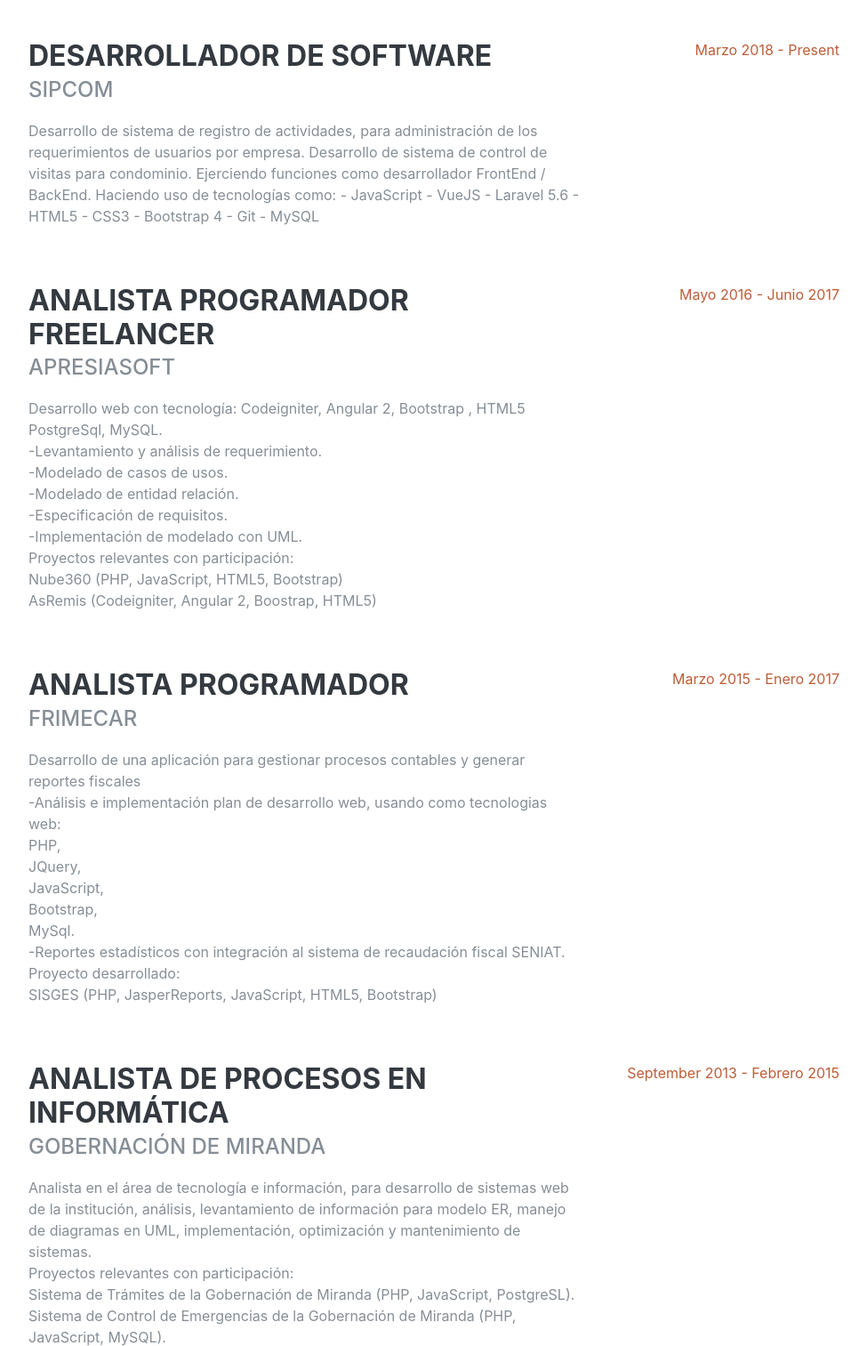
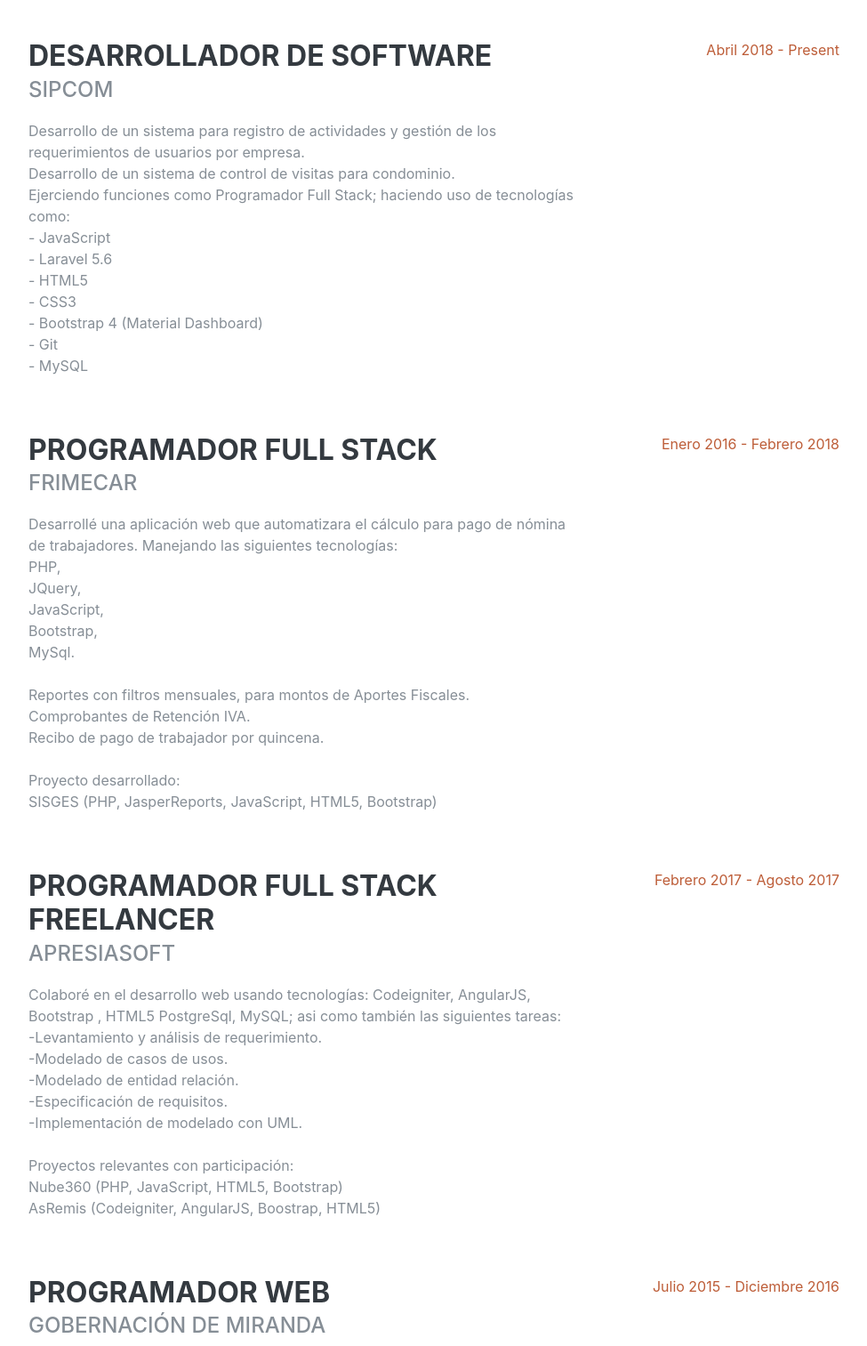
Before and after one commit to deivyrene/cv, a plain HTML site: page index.html in a window 1280 px wide. Shown: the part 920-2433 px from the top of the page at 89% size, without its empty margins (288-1263 px from the left). Drawn offline with Linux system fonts and the light colour scheme; a web font is replaced by a local one.

Commit message:
Mejor redaccion

```diff
--- a/index.html
+++ b/index.html
@@ -69,7 +69,11 @@
           <div class="subheading mb-5">Santa Isabel 361 · Santiago. Región Metropolitana · (+56) 965-295675 ·
             <a href="mailto:name@email.com">deivyhernandezperez@gmail.com</a>
           </div>
-          <p class="lead mb-5">Comprometido con el rol que me asignen, sin perder el enfoque de buenas prácticas; con 5 años de experiencia en el área de programación; cargos principalmente como Analista de Procesos en Informática, Analista Programador y Desarrollador de Software. Análisis y diseño de sistemas desarrollados en Laravel, Java Swing, JavaScript, Angular 2, VueJs, con bases de datos relacionales MySQL y/o PostgreSQL.</p>
+          <p class="lead mb-5">Soy Ingeniero en Informática con experiencia como Programador Web Full Stack (Laravel | Codeigniter | Java 7 | NodeJS | VueJs | AngularJs | Jquery | Bootstrap).
+
+            Así como también poseo habilidades para Análisis y Gestión de Requerimientos con los diagramas UML; modelado de Base de Datos usando como manejador: MySQL y PostgreSQL.
+
+            Me gusta ser pro activo, autodidacta, colaborador y lograr aprender de nuevas tecnologías que se fomentan a diario, para poder crecer en la carrera profesionalmente.</p>
           <div class="social-icons">
             <a target="_blank" href="https://www.linkedin.com/in/deivy-hernandez-94969b51/">
               <i class="fab fa-linkedin-in"></i>
@@ -94,74 +98,74 @@
             <div class="resume-content mr-auto">
               <h3 class="mb-0">Desarrollador de Software</h3>
               <div class="subheading mb-3">SIPCOM</div>
-              <p>Desarrollo de sistema de registro de actividades, para administración de los requerimientos de usuarios por empresa.
+              <p>Desarrollo de un sistema para registro de actividades y gestión de los requerimientos de usuarios por empresa. <br>
 
-                Desarrollo de sistema de control de visitas para condominio.
+                Desarrollo de un sistema de control de visitas para condominio. <br>
 
-                Ejerciendo funciones como desarrollador FrontEnd / BackEnd.
-
-                Haciendo uso de tecnologías como:
-                - JavaScript
-                - VueJS
-                - Laravel 5.6
-                - HTML5
-                - CSS3
-                - Bootstrap 4
-                - Git
-                - MySQL
+                Ejerciendo funciones como Programador Full Stack; haciendo uso de tecnologías como: <br>
+                - JavaScript <br>
+                - Laravel 5.6 <br>
+                - HTML5 <br>
+                - CSS3 <br>
+                - Bootstrap 4 (Material Dashboard) <br>
+                - Git <br>
+                - MySQL <br>
               </p>
             </div>
             <div class="resume-date text-md-right">
-              <span class="text-primary">Marzo 2018 - Present</span>
+              <span class="text-primary">Abril 2018 - Present</span>
+            </div>
+          </div>
+
+
+          <div class="resume-item d-flex flex-column flex-md-row mb-5">
+            <div class="resume-content mr-auto">
+              <h3 class="mb-0">Programador Full Stack</h3>
+              <div class="subheading mb-3">FRIMECAR</div>
+              <p>Desarrollé una aplicación web que automatizara el cálculo para pago de nómina de trabajadores.
+                Manejando las siguientes tecnologías:  <br>
+                PHP, <br>
+                JQuery, <br>
+                JavaScript, <br>
+                Bootstrap,<br>
+                MySql.<br><br>
+                Reportes con filtros mensuales, para montos de Aportes Fiscales. <br>
+                Comprobantes de Retención IVA. <br>
+                Recibo de pago de trabajador por quincena. <br><br>
+                Proyecto desarrollado:<br>
+                SISGES (PHP, JasperReports, JavaScript, HTML5, Bootstrap)</p>
+            </div>
+            <div class="resume-date text-md-right">
+              <span class="text-primary">Enero 2016 - Febrero 2018</span>
             </div>
           </div>
 
           <div class="resume-item d-flex flex-column flex-md-row mb-5">
             <div class="resume-content mr-auto">
-              <h3 class="mb-0">Analista Programador Freelancer</h3>
+              <h3 class="mb-0">Programador Full Stack Freelancer</h3>
               <div class="subheading mb-3">ApresiaSoft</div>
-              <p>Desarrollo web con tecnología: Codeigniter, Angular 2, Bootstrap , HTML5 PostgreSql, MySQL.<br>
+              <p>Colaboré en el desarrollo web usando tecnologías: Codeigniter, AngularJS, Bootstrap , HTML5 PostgreSql, MySQL; asi como también las siguientes tareas:<br>
                 -Levantamiento y análisis de requerimiento.<br>
                 -Modelado de casos de usos.<br>
                 -Modelado de entidad relación.<br>
                 -Especificación de requisitos.<br>
-                -Implementación de modelado con UML.<br>
+                -Implementación de modelado con UML.<br><br>
 
                 Proyectos relevantes con participación:<br>
                 Nube360 (PHP, JavaScript, HTML5, Bootstrap)<br>
-                AsRemis (Codeigniter, Angular 2, Boostrap, HTML5)</p>
+                AsRemis (Codeigniter, AngularJS, Boostrap, HTML5)</p>
             </div>
             <div class="resume-date text-md-right">
-              <span class="text-primary">Mayo 2016 - Junio 2017</span>
-            </div>
-          </div>
-
-          <div class="resume-item d-flex flex-column flex-md-row mb-5">
-            <div class="resume-content mr-auto">
-              <h3 class="mb-0">Analista Programador</h3>
-              <div class="subheading mb-3">FRIMECAR</div>
-              <p>Desarrollo de una aplicación para gestionar procesos contables y generar reportes fiscales<br>
-                -Análisis e implementación plan de desarrollo web, usando como tecnologias web: <br>
-                PHP, <br>
-                JQuery, <br>
-                JavaScript, <br>
-                Bootstrap,<br>
-                MySql.<br>
-                -Reportes estadísticos con integración al sistema de recaudación fiscal SENIAT.<br>
-
-                Proyecto desarrollado:<br>
-                SISGES (PHP, JasperReports, JavaScript, HTML5, Bootstrap)</p>
-            </div>
-            <div class="resume-date text-md-right">
-              <span class="text-primary">Marzo 2015 - Enero 2017</span>
+              <span class="text-primary">Febrero 2017 - Agosto 2017</span>
             </div>
           </div>
 
           <div class="resume-item d-flex flex-column flex-md-row">
             <div class="resume-content mr-auto">
-              <h3 class="mb-0">Analista de Procesos en Informática</h3>
+              <h3 class="mb-0">Programador Web</h3>
               <div class="subheading mb-3">Gobernación de Miranda</div>
-              <p>Analista en el área de tecnología e información, para desarrollo de sistemas web de la institución, análisis, levantamiento de información para modelo ER, manejo de diagramas en UML, implementación, optimización y mantenimiento de sistemas.<br>
+              <p>Colaboré como programador web, para el desarrollo de sistemas administrativos en la nube de la institución, análisis, levantamiento de información para modelo ER, manejo de diagramas en UML,
+                implementación, optimización y mantenimiento de sistemas.<br><br>
 
                 Proyectos relevantes con participación:<br>
                 Sistema de Trámites de la Gobernación de Miranda (PHP, JavaScript, PostgreSL).<br>
@@ -170,7 +174,7 @@
                 Sistema de gestión administrativo (Contabilidad) (Java Swing, PostgreSQL)</p>
             </div>
             <div class="resume-date text-md-right">
-              <span class="text-primary">September 2013 - Febrero 2015</span>
+              <span class="text-primary">Julio 2015 - Diciembre 2016</span>
             </div>
           </div>
 
```
